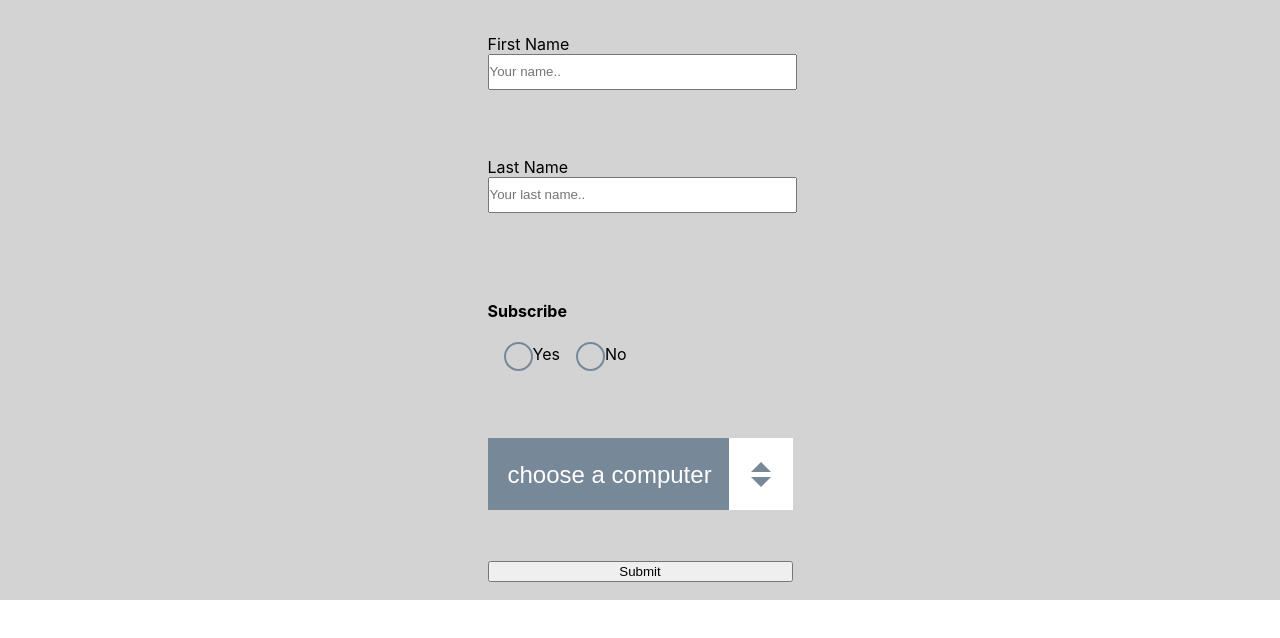
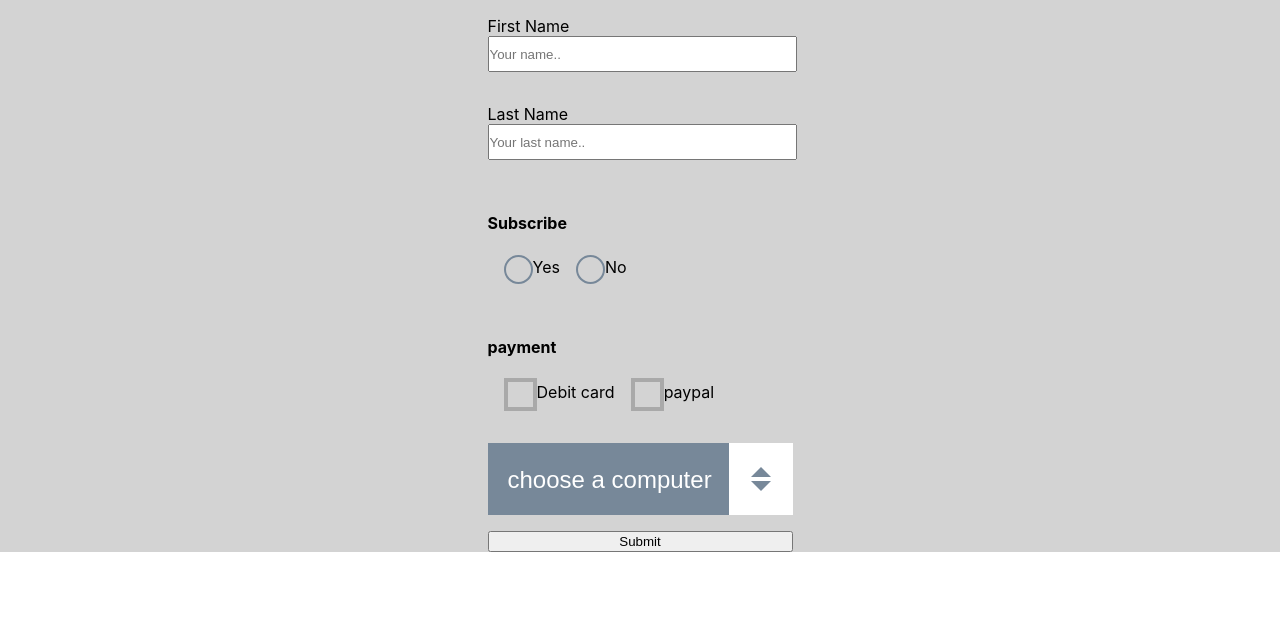
Before and after one commit to Blaine137/ReactForms, a React (Create React App) app: page / in a window 1280 px wide. Shown: the top 638 px of the page. Built offline with nearby package versions, Linux system fonts and the light colour scheme.

Commit message:
practicing custom checkboxes

```diff
--- a/src/Form/Form.js
+++ b/src/Form/Form.js
@@ -28,6 +28,20 @@ const Form = props => {
                     No
                 </div>
 
+                <div className={styles.radioFormGroup}>
+                    <h4>payment</h4>
+                    <label className={styles.radioBtn2}>
+                        <input type="checkbox"/>
+                        <span className={styles.checkmark2}></span>
+                    </label>
+                    Debit card
+                    <label className={styles.radioBtn2}>
+                        <input type="checkbox"/>
+                        <span className={styles.checkmark2}></span>
+                    </label>
+                    paypal
+                </div>
+
                 <div className={styles.selectFormGroup}>
                     <select name="computers" id="computers" className={styles.select}>
                         <option value="0">choose a computer</option>
--- a/src/Form/Form.module.scss
+++ b/src/Form/Form.module.scss
@@ -1,5 +1,5 @@
 .selectForm{
-    height: 75vh;
+    height: auto;
     display: grid;
     align-items: center;
     justify-content: center;
@@ -40,6 +40,23 @@
   display: inline-block;
 }
 
+.radioBtn2{
+  width: 25px;
+  height: 25px;
+  border: 4px solid darkgrey;
+  margin: 0 0 0 1rem;
+  user-select: none;
+  display: inline-block;
+  position: relative;
+  input{
+    opacity: 0;
+    cursor: pointer;
+  }
+  &:hover{
+    cursor: pointer;
+  }
+}
+
 .radioBtn input{
   opacity: 0;
   cursor: pointer;
@@ -60,9 +77,24 @@
   }
 }
 
+.radioBtn2 .checkmark2{
+  position: absolute;
+  top: 0;
+  left: 0;
+  width: 25px;
+  height: 25px;
+  display: none;
+  background-image: url("./checkmark.png");
+  background-size: cover;
+}
+
+.radioBtn2 input:checked ~ .checkmark2{
+  display: inline-block;
+}
+
 /* On mouse-over, add a grey background color */
 .radioBtn:hover input ~ .checkmark {
-  background-color: darkgrey;
+  background-color: lightslategrey;
 }
 
 /* When the checkbox is checked, add a blue background */
```
Also changed, not shown: src/Form/checkmark.png (added).
